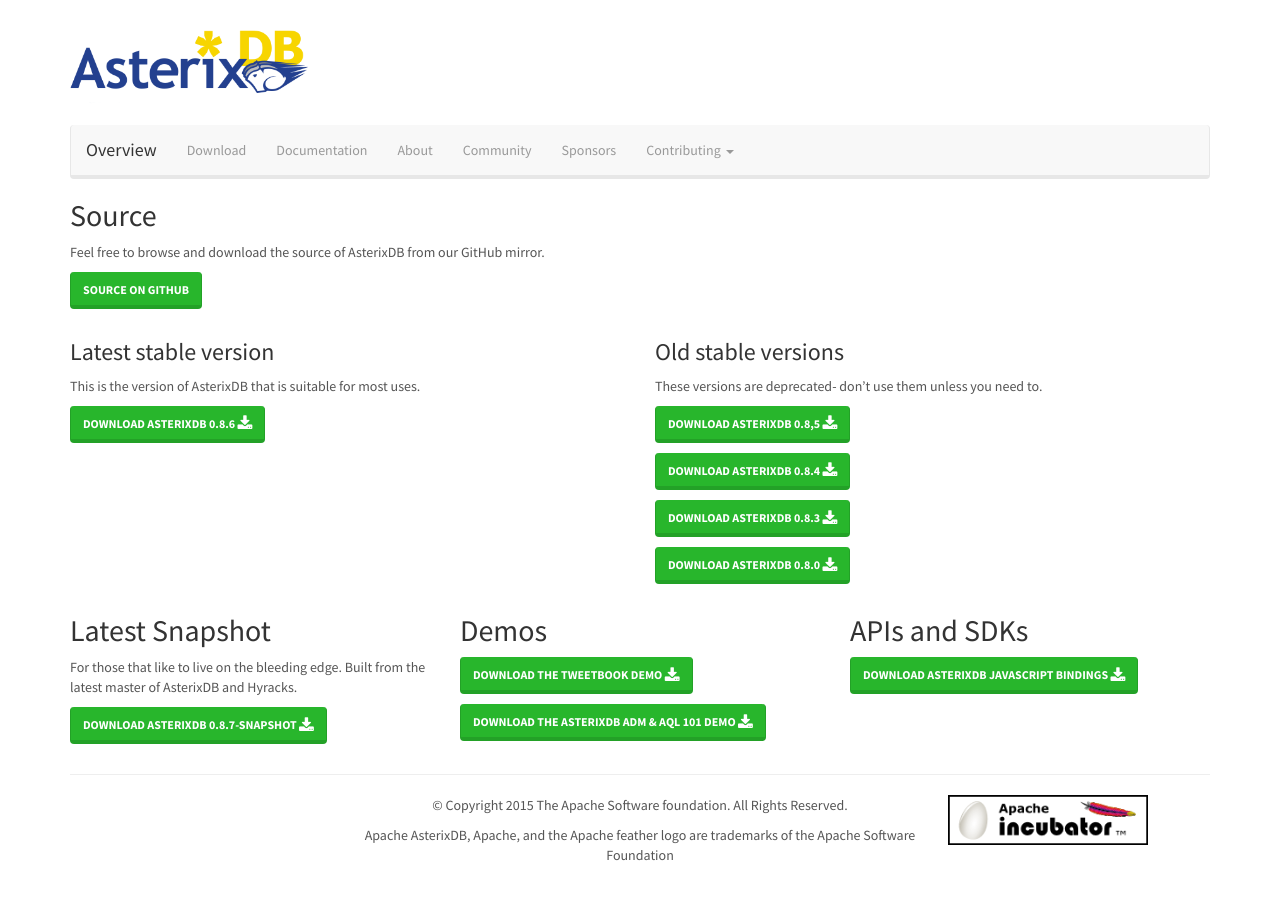
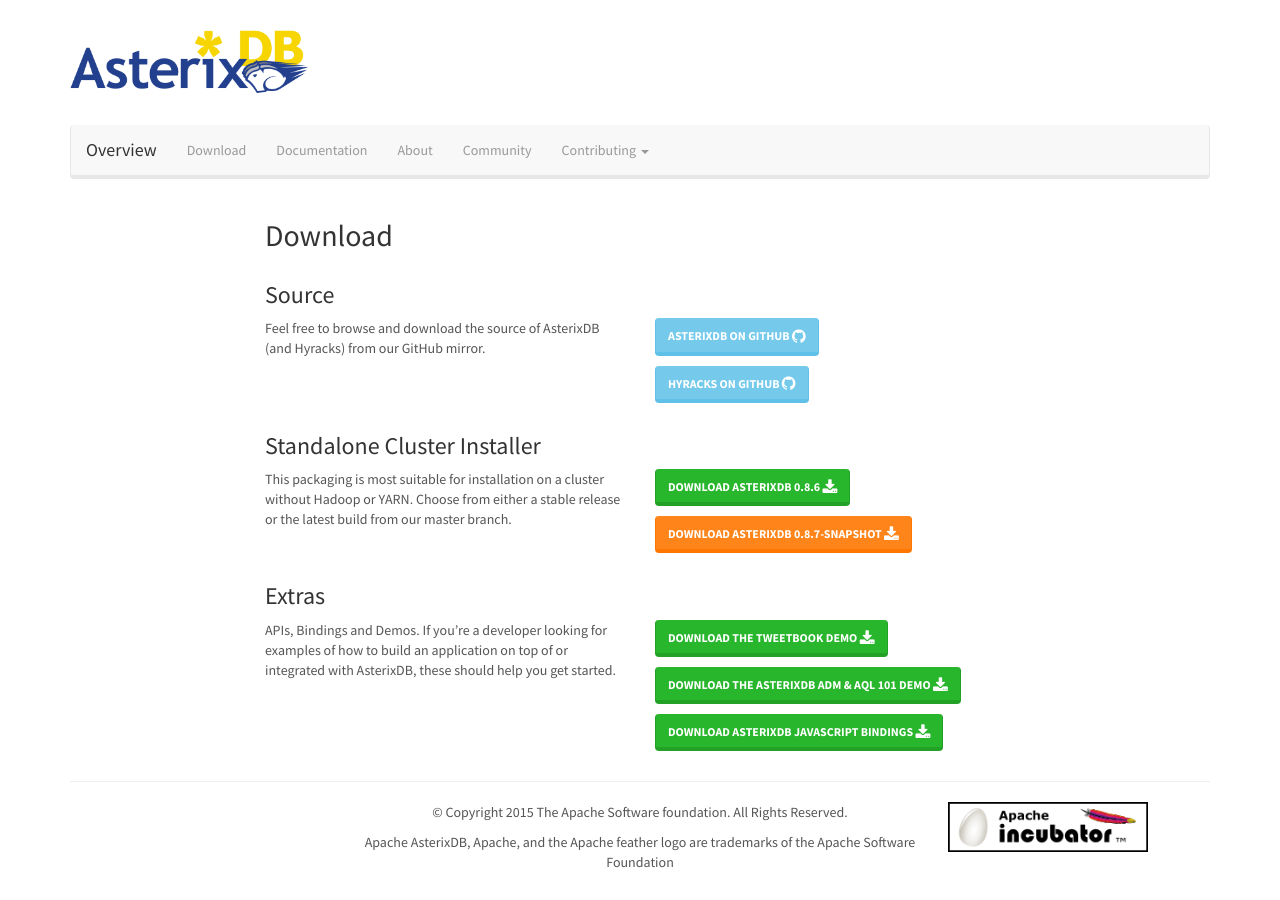
Before and after one commit to parshimers/asterix-website, a Jekyll site: the page built from download.md, in a window 1280 px wide. Built offline with Jekyll 4.4.1, drawn with Linux system fonts in a browser that asks for light colours; nearby versions of some CDN libraries.

Commit message:
polishing

```diff
--- a/_config.yml
+++ b/_config.yml
@@ -1,4 +1,4 @@
-url: https://parshimers.github.io/asterix-website/
+url: http://localhost:4000/
 
 name: "Apache AsterixDB"
 
--- a/_includes/nav_header.html
+++ b/_includes/nav_header.html
@@ -21,7 +21,6 @@
               <li><a href="{{ site.DOCS_BASE_URL }}/index.html">Documentation</a></li>
               <li><a href="{{ site.url }}about.html">About</a></li>
               <li><a href="{{ site.url }}community.html">Community</a></li>
-              <li><a href="{{ site.url }}sponsors.html">Sponsors</a></li>
               <li class="dropdown">
                 <a href="#" class="dropdown-toggle" data-toggle="dropdown" role="button" aria-expanded="false">Contributing <span class="caret"></span></a>
                 <ul class="dropdown-menu" role="menu">
--- a/download.md
+++ b/download.md
@@ -1,64 +1,76 @@
 ---
 title: Download
-layout: default
 ---
 
-## Source
+<div class="row">
+<div class="col-md-6" markdown="1">
+### Source
+</div>
+</div>
+<div class="row">
+<div class="col-md-6" markdown="1">
 
-Feel free to browse and download the source of AsterixDB from our GitHub mirror.
-
-<p><a class="btn btn-md btn-success" href="https://github.com/apache/incubator-asterixdb/" role="button">Source on GitHub </a></p>
-
-<div class="row">
+Feel free to browse and download the source of AsterixDB (and Hyracks) from our GitHub mirror.
 
 
-<div class="col-md-6" markdown="1">
-### Latest stable version
-
-This is the version of AsterixDB that is suitable for most uses.
-
-<p><a class="btn btn-md btn-success" href="{{ site.STABLE_DOWNLOAD_URL }}" role="button">Download AsterixDB {{ site.STABLE_VERSION }} <i class="fa fa-download fa-lg"></i> </a></p>
 </div>
 <div class="col-md-6" markdown="1">
 
-### Old stable versions
-
-These versions are deprecated- don't use them unless you need to.
-
-<p><a class="btn btn-md btn-success" href="{{ site.ICS_DOWNLOAD_BASE_URL }}/0.8.5/asterix-installer-0.8.5-binary-assembly.zip" role="button">Download AsterixDB 0.8,5 <i class="fa fa-download fa-lg"></i> </a></p>
-
-<p><a class="btn btn-md btn-success" href="{{ site.ICS_DOWNLOAD_BASE_URL }}/0.8.4/asterix-installer-0.8.4-binary-assembly.zip" role="button">Download AsterixDB 0.8.4 <i class="fa fa-download fa-lg"></i> </a></p>
-
-<p><a class="btn btn-md btn-success" href="{{ site.ICS_DOWNLOAD_BASE_URL }}/0.8.3/asterix-installer-0.8.3-binary-assembly.zip" role="button">Download AsterixDB 0.8.3 <i class="fa fa-download fa-lg"></i> </a></p>
-
-<p><a class="btn btn-md btn-success" href="{{ site.ICS_DOWNLOAD_BASE_URL }}/0.8.0/asterix-installer-0.8.0-binary-assembly.zip" role="button">Download AsterixDB 0.8.0 <i class="fa fa-download fa-lg"></i> </a></p>
+<p><a class="btn btn-md btn-info" href="https://github.com/apache/incubator-asterixdb/" role="button">AsterixDB on GitHub <i class="fa fa-github fa-lg"></i></a></p>
+<p><a class="btn btn-md btn-info" href="https://github.com/apache/incubator-asterixdb-hyracks/" role="button">Hyracks on GitHub <i class="fa fa-github fa-lg"></i></a></p>
 
 </div>
 </div>
 
 <div class="row">
 
-<div class="col-md-4" markdown="1">
-## Latest Snapshot
 
-For those that like to live on the bleeding edge. Built from the latest master of AsterixDB and Hyracks.
+<div class="col-md-6" markdown="1">
+### Standalone Cluster Installer
 
-<p><a class="btn btn-md btn-success" href="{{ site.UNSTABLE_DOWNLOAD_URL }}" role="button">Download AsterixDB {{ site.UNSTABLE_VERSION }} <i class="fa fa-download fa-lg"></i> </a></p>
+
+</div>
+</div>
+
+<div class="row">
+
+<div class="col-md-6" markdown="1">
+This packaging is most suitable for installation on a cluster without Hadoop or YARN. Choose from either a stable release or the latest build from our master branch.
+</div>
+
+<div class="col-md-6" markdown="1">
+
+<p><a class="btn btn-md btn-success" href="{{ site.STABLE_DOWNLOAD_URL }}" role="button">Download AsterixDB {{ site.STABLE_VERSION }} <i class="fa fa-download fa-lg"></i> </a></p>
+<p><a class="btn btn-md btn-warning" href="{{ site.UNSTABLE_DOWNLOAD_URL }}" role="button">Download AsterixDB {{ site.UNSTABLE_VERSION }} <i class="fa fa-download fa-lg"></i> </a></p>
+
+</div>
+
 </div>
 
 
-<div class="col-md-4" markdown="1">
-## Demos
+<div class="row">
+
+
+<div class="col-md-6" markdown="1">
+### Extras
+
+
+</div>
+</div>
+
+<div class="row">
+
+<div class="col-md-6" markdown="1">
+APIs, Bindings and Demos. If you're a developer looking for examples of how to build an application on top of or integrated with AsterixDB, these should help you get started.
+
+</div>
+
+<div class="col-md-6" markdown="1">
 
 <p><a class="btn btn-md btn-success" href="{{ site.ICS_DOWNLOAD_BASE_URL }}/demos/tweetbook-demo.zip" role="button">Download the TweetBook Demo <i class="fa fa-download fa-lg"></i> </a></p>
 
 <p><a class="btn btn-md btn-success" href="{{ site.ICS_DOWNLOAD_BASE_URL }}/demos/admaql101-demo.zip" role="button">Download the AsterixDB ADM & AQL 101 Demo <i class="fa fa-download fa-lg"></i> </a></p>
 
-</div>
-
-<div class="col-md-4" markdown="1">
-## APIs and SDKs
-
 <p><a class="btn btn-md btn-success" href="{{ site.ICS_DOWNLOAD_BASE_URL }}/bindings/asterix-sdk-stable.js" role="button">Download AsterixDB Javascript Bindings <i class="fa fa-download fa-lg"></i> </a></p>
 </div>
 </div>
```
Also changed, not shown: about.md (+21 -2 lines), index.md (+11 -6 lines), sponsors.md (deleted, +0 -17 lines).
